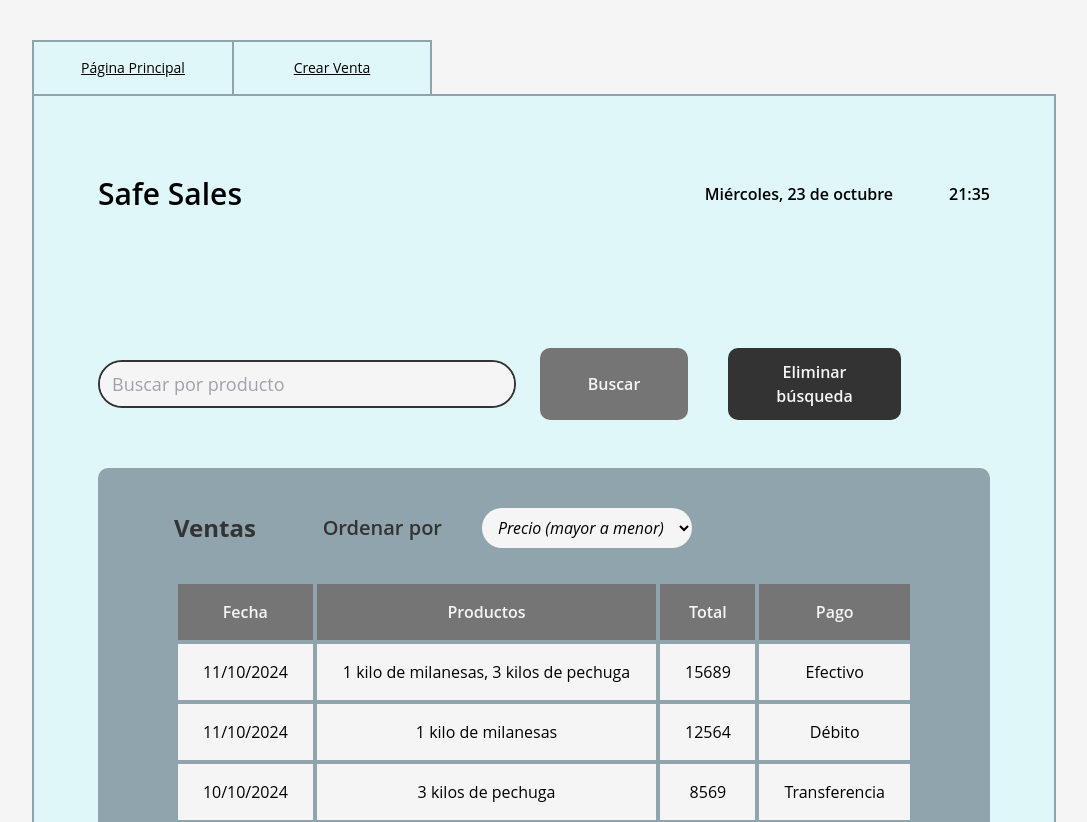
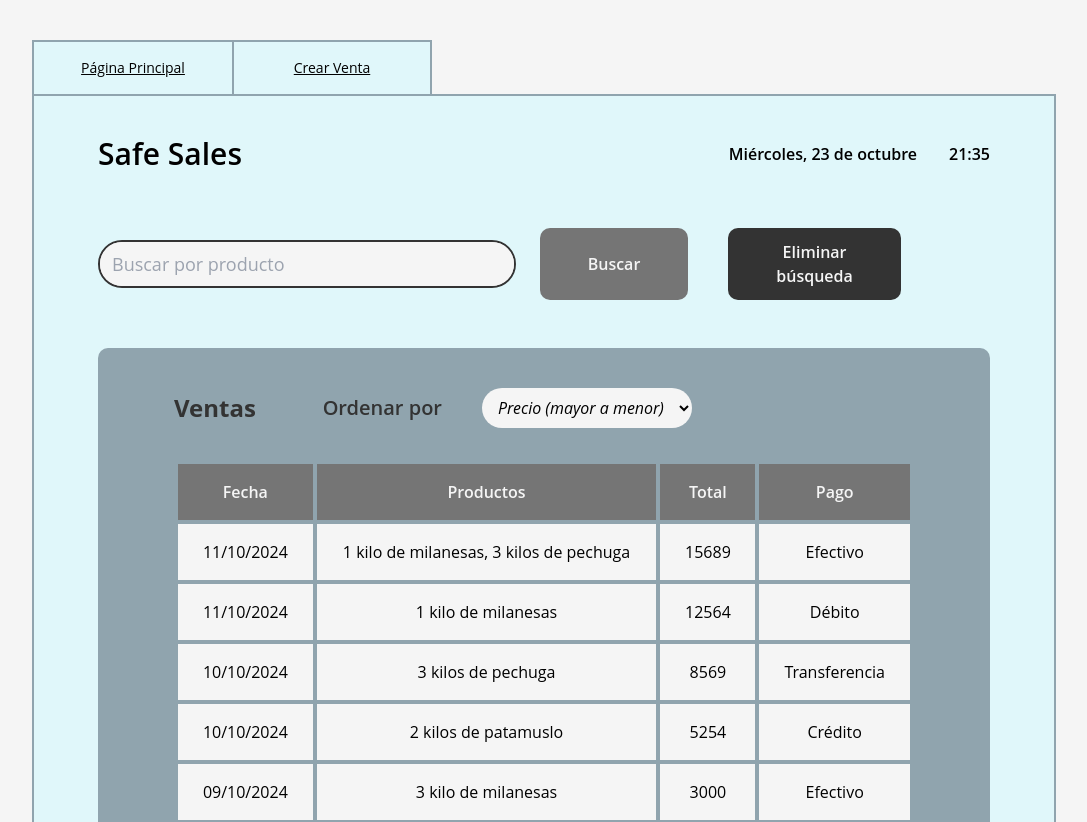
Before and after one commit to ignaciomontaldi/front-safe-sales, a React (Vite) app: page / in a window 1280 px wide. Shown: the top 822 px of the page, without its empty margins (96-1183 px from the left). Built offline with nearby package versions, Linux system fonts and the light colour scheme.

Commit message:
Añadido componente de loading

```diff
--- a/src/components/CreateSaleForm/CreateSaleForm.tsx
+++ b/src/components/CreateSaleForm/CreateSaleForm.tsx
@@ -24,7 +24,7 @@ function CreateSaleForm() {
 
   return (
     <>
-        <section>
+        <section id="create-form-view">
             <Toaster richColors />
             <h1 className="text-2xl font-semibold text-softBlack">Crear Venta</h1>
             <form onSubmit={handleSubmit(onSubmit)}>
--- a/src/components/CreateSaleForm/createSaleForm.css
+++ b/src/components/CreateSaleForm/createSaleForm.css
@@ -16,7 +16,7 @@
     @apply mr-2;
 }
 
-section {
+#create-form-view {
     @apply w-full;
     @apply my-10;
 }
--- /dev/null
+++ b/src/components/Loading/Loading.tsx
@@ -0,0 +1,14 @@
+import { FaSpinner } from 'react-icons/fa'
+import { useLoading } from '../../hooks/useLoading'
+
+function Loading({message} : {message: string}) {
+    const {load} = useLoading();
+    return (
+        <div id="loading-section" className={!load ? 'hidden' : 'mx-auto text-xl text-softBlack text-center flex items-center justify-center'}>
+            <FaSpinner className='animate-spin' />
+            <p className='ml-4'>{message}</p>
+        </div>
+    )
+}
+
+export default Loading
--- a/src/components/MainPage/MainPage.tsx
+++ b/src/components/MainPage/MainPage.tsx
@@ -5,6 +5,7 @@ import { FilterProvider } from '../../context/filterContext'
 import { Sale } from '../../types/sale.types'
 import { useState } from 'react'
 import { useSearch } from '../../hooks/useSearch'
+import { useLoading } from '../../hooks/useLoading'
 function MainPage() {
 
     const sales : Sale[] = [
@@ -73,6 +74,7 @@ function MainPage() {
     const [currentPage, setCurrentPage] = useState<number>(1);
     const [copySales, setCopySales] = useState<Sale[]>(sales)
     const {inputValue, setInputValue} = useSearch();
+    const {setLoad} = useLoading();
     const itemsPerPage = 5;
     const totalPages = Math.ceil(sales.length / itemsPerPage);
     const lastIndex = currentPage * itemsPerPage;
@@ -80,23 +82,29 @@ function MainPage() {
     const currentSales = copySales.slice(firstIndex, lastIndex);
 
       const handlePageChange = (pageNumber:number) => {
+        setLoad(true);
         setCurrentPage(pageNumber);
+        setLoad(false);
       }
 
       const handleSearch = () => {
+        setLoad(true);
         setCopySales(sales.filter(sale => {
           return sale.products.toLowerCase().includes(inputValue.toLowerCase())
         }))
+        setLoad(false);
       }
 
       const resetSearch = () => {
+        setLoad(true);
         setInputValue('')
         setCopySales(sales)
+        setLoad(false);
       }
 
     return (
         <>
-            <section>
+            <section id="home-view">
                 <span id="title-container">
                     <h1 className='text-3xl font-semibold'>Safe Sales</h1>
                     <Timer />
--- a/src/components/MainPage/mainPage.css
+++ b/src/components/MainPage/mainPage.css
@@ -2,9 +2,13 @@
 @tailwind components;
 @tailwind utilities;
 
+#home-view {
+    @apply w-full;
+    @apply my-10;
+}
+
 #title-container {
     @apply w-full;
-    @apply mt-10;
     @apply flex;
     @apply items-center;
     @apply justify-between;
@@ -13,12 +17,12 @@
 #title-container #timer {
     @apply flex;
     @apply font-semibold;
-    @apply gap-x-14;
+    @apply gap-x-8;
 }
 
 #search-bar {
     @apply w-[90%];
-    @apply mt-14;
+    @apply my-4;
     @apply flex;
     @apply gap-x-6;
     @apply items-center;
--- a/src/components/Sales/Sales.tsx
+++ b/src/components/Sales/Sales.tsx
@@ -3,18 +3,23 @@ import { Sale } from '../../types/sale.types'
 import SalesTable from '../SalesTable/SalesTable'
 import './sales.css'
 import { filterSales } from '../../utils/filterSales';
+import Loading from '../Loading/Loading';
+import { useLoading } from '../../hooks/useLoading';
 function Sales({sales} : {sales: Sale[]}) {
   const {filter, setFilter} = useFilter();
-
+  const {load, setLoad} = useLoading();
   const changeFilter = (filter:string) => {
-    setFilter(filter)
+    setLoad(true);
+    setFilter(filter);
+    setLoad(false);
   }
 
   const filteredSales = filterSales(sales, filter)
 
   return (
     <article id="sales-container">
-        <div id="filter-container">
+      <Loading message={"Cargando ventas..."} />
+        <div id="filter-container" className={!load ? 'hidden' : 'flex'}>
             <h1 className='text-2xl font-bold text-softBlack'>Ventas</h1>
             <span>
                 <h3 className='text-xl font-semibold text-softBlack'>Ordenar por</h3>
--- /dev/null
+++ b/src/context/loadingContext.tsx
@@ -0,0 +1,22 @@
+import React, { ReactNode, useState } from "react";
+import { createContext } from "react";
+
+interface LoadingContextType {
+    load: boolean;
+    setLoad: (value:boolean) => void;
+}
+
+interface LoadingProviderProps  {
+    children: ReactNode;
+}
+
+export const LoadingContext = createContext<LoadingContextType | undefined>(undefined);
+
+export const LoadingProvider:React.FC<LoadingProviderProps> = ({children}) => {
+    const [load, setLoad] = useState<boolean>(false);
+    return (
+        <LoadingContext.Provider value={{load, setLoad}}>
+            {children}
+        </LoadingContext.Provider>
+    )
+}
--- /dev/null
+++ b/src/hooks/useLoading.tsx
@@ -0,0 +1,12 @@
+import { useContext } from "react"
+import { LoadingContext } from "../context/loadingContext";
+
+export const useLoading = () => {
+    const context = useContext(LoadingContext);
+
+    if(!context) {
+        throw new Error("useLoading must be used within a LoadingProvider")
+    }
+
+    return context;
+}
--- a/src/main.tsx
+++ b/src/main.tsx
@@ -5,14 +5,17 @@ import './index.css'
 import Header from './components/Header/Header.tsx'
 import { TabProvider } from './context/tabContext.tsx'
 import { SearchProvider } from './context/searchContext.tsx'
+import { LoadingProvider } from './context/loadingContext.tsx'
 
 createRoot(document.getElementById('root')!).render(
   <StrictMode>
+    <LoadingProvider>
       <TabProvider>
         <SearchProvider>
           <Header />
           <App />
         </SearchProvider>
       </TabProvider>
+    </LoadingProvider>
   </StrictMode>
 )
```
Also changed, not shown: public/icon.png (added). Lines whose indentation alone changed are shown as unchanged.
